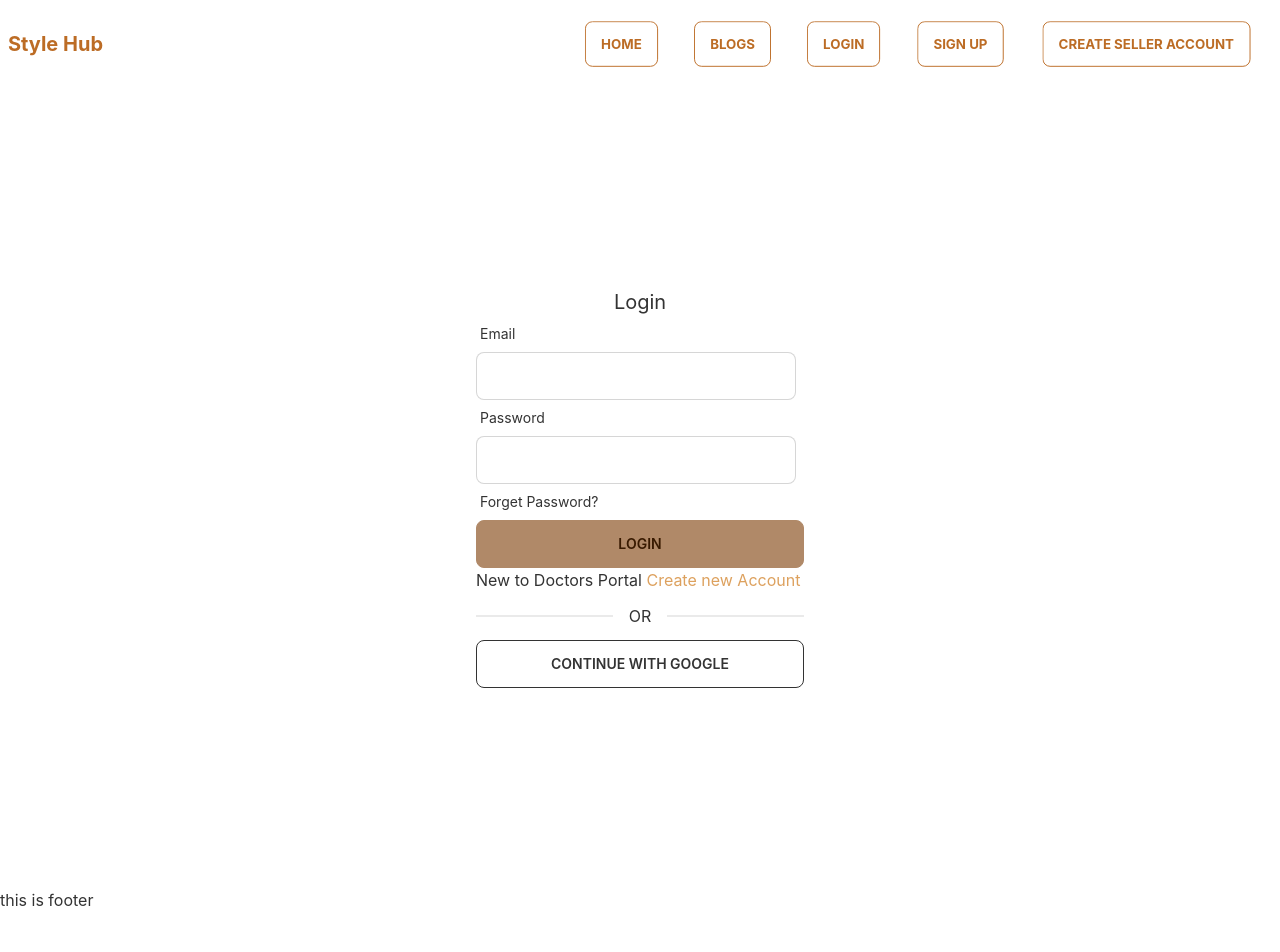
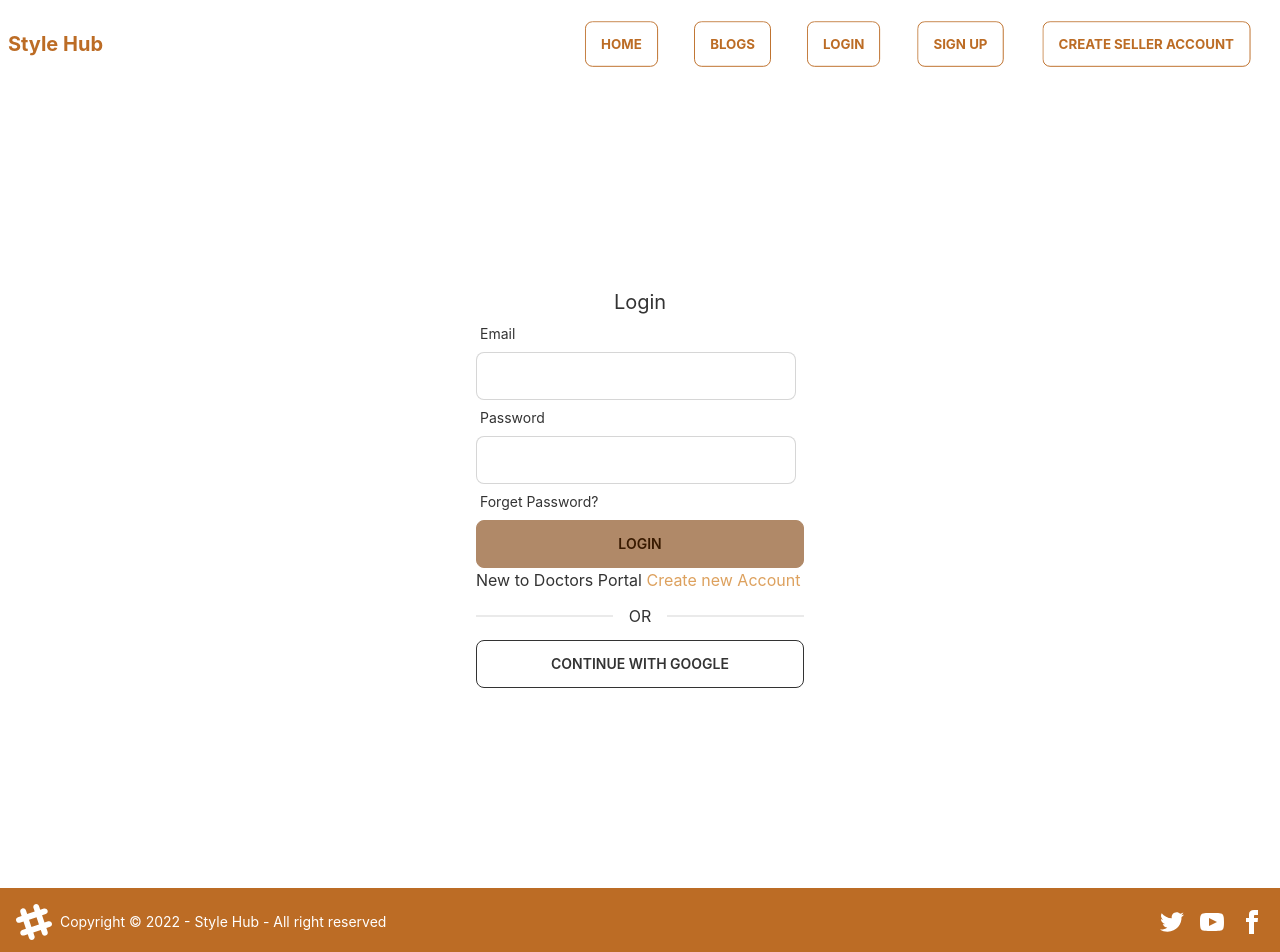
Before and after one commit to NahidaZakir/style-hub-client, a React (Create React App) app: page /login in a window 1280 px wide. Shown: the top 952 px of the page. Before the commit the page ends 912 px from the top, so only its background shows below. Built offline with nearby package versions, Linux system fonts and the light colour scheme; no server answers.

Commit message:
footer added

```diff
--- a/src/Pages/Dashboard/MyProducts/MyProducts.js
+++ b/src/Pages/Dashboard/MyProducts/MyProducts.js
@@ -85,7 +85,8 @@
     return (
         <div>
             <h2 className="text-3xl">My products</h2>
-            <div className="overflow-x-auto">
+            {
+                products.length > 0 && <div className="overflow-x-auto">
                     <table className="table w-full">
                         <thead>
                             <tr>
@@ -141,6 +142,8 @@
                         </ConfirmationModal>
                     }
                 </div>
+            }
+
         </div>
     );
 };
--- a/src/Pages/Login/Login.js
+++ b/src/Pages/Login/Login.js
@@ -27,7 +27,6 @@
                 const user = result.user;
                 console.log(user);
                 setLoginUserEmail(data.email);
-                navigate('/');
 
             })
             .catch(error => {
--- a/src/Pages/Shared/Footer/Footer.js
+++ b/src/Pages/Shared/Footer/Footer.js
@@ -1,9 +1,18 @@
 import React from 'react';
 const Footer = () => {
     return (
-        <div>
-            <h1>this is footer</h1>
-        </div>
+        <footer className="footer items-center p-4 bg-primary text-white">
+            <div className="items-center grid-flow-col">
+                <svg width="36" height="36" viewBox="0 0 24 24" xmlns="http://www.w3.org/2000/svg" fillRule="evenodd" clipRule="evenodd" className="fill-current"><path d="M22.672 15.226l-2.432.811.841 2.515c.33 1.019-.209 2.127-1.23 2.456-1.15.325-2.148-.321-2.463-1.226l-.84-2.518-5.013 1.677.84 2.517c.391 1.203-.434 2.542-1.831 2.542-.88 0-1.601-.564-1.86-1.314l-.842-2.516-2.431.809c-1.135.328-2.145-.317-2.463-1.229-.329-1.018.211-2.127 1.231-2.456l2.432-.809-1.621-4.823-2.432.808c-1.355.384-2.558-.59-2.558-1.839 0-.817.509-1.582 1.327-1.846l2.433-.809-.842-2.515c-.33-1.02.211-2.129 1.232-2.458 1.02-.329 2.13.209 2.461 1.229l.842 2.515 5.011-1.677-.839-2.517c-.403-1.238.484-2.553 1.843-2.553.819 0 1.585.509 1.85 1.326l.841 2.517 2.431-.81c1.02-.33 2.131.211 2.461 1.229.332 1.018-.21 2.126-1.23 2.456l-2.433.809 1.622 4.823 2.433-.809c1.242-.401 2.557.484 2.557 1.838 0 .819-.51 1.583-1.328 1.847m-8.992-6.428l-5.01 1.675 1.619 4.828 5.011-1.674-1.62-4.829z"></path></svg>
+                <p>Copyright © 2022 - Style Hub - All right reserved</p>
+            </div>
+            <div className="grid-flow-col gap-4 md:place-self-center md:justify-self-end">
+                <a><svg xmlns="http://www.w3.org/2000/svg" width="24" height="24" viewBox="0 0 24 24" className="fill-current"><path d="M24 4.557c-.883.392-1.832.656-2.828.775 1.017-.609 1.798-1.574 2.165-2.724-.951.564-2.005.974-3.127 1.195-.897-.957-2.178-1.555-3.594-1.555-3.179 0-5.515 2.966-4.797 6.045-4.091-.205-7.719-2.165-10.148-5.144-1.29 2.213-.669 5.108 1.523 6.574-.806-.026-1.566-.247-2.229-.616-.054 2.281 1.581 4.415 3.949 4.89-.693.188-1.452.232-2.224.084.626 1.956 2.444 3.379 4.6 3.419-2.07 1.623-4.678 2.348-7.29 2.04 2.179 1.397 4.768 2.212 7.548 2.212 9.142 0 14.307-7.721 13.995-14.646.962-.695 1.797-1.562 2.457-2.549z"></path></svg>
+                </a>
+                <a><svg xmlns="http://www.w3.org/2000/svg" width="24" height="24" viewBox="0 0 24 24" className="fill-current"><path d="M19.615 3.184c-3.604-.246-11.631-.245-15.23 0-3.897.266-4.356 2.62-4.385 8.816.029 6.185.484 8.549 4.385 8.816 3.6.245 11.626.246 15.23 0 3.897-.266 4.356-2.62 4.385-8.816-.029-6.185-.484-8.549-4.385-8.816zm-10.615 12.816v-8l8 3.993-8 4.007z"></path></svg></a>
+                <a><svg xmlns="http://www.w3.org/2000/svg" width="24" height="24" viewBox="0 0 24 24" className="fill-current"><path d="M9 8h-3v4h3v12h5v-12h3.642l.358-4h-4v-1.667c0-.955.192-1.333 1.115-1.333h2.885v-5h-3.808c-3.596 0-5.192 1.583-5.192 4.615v3.385z"></path></svg></a>
+            </div>
+        </footer>
     );
 };
 
```
Lines whose indentation alone changed are shown as unchanged.
